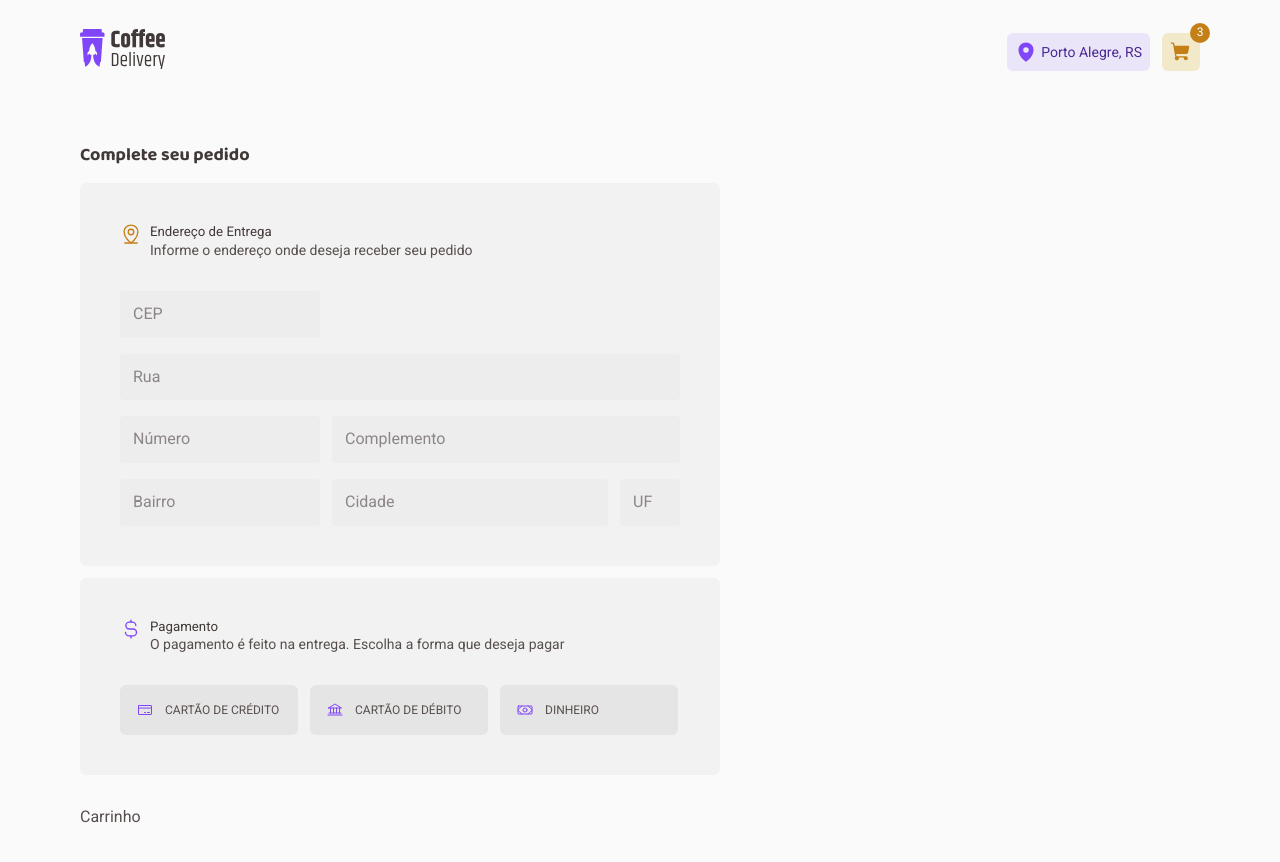
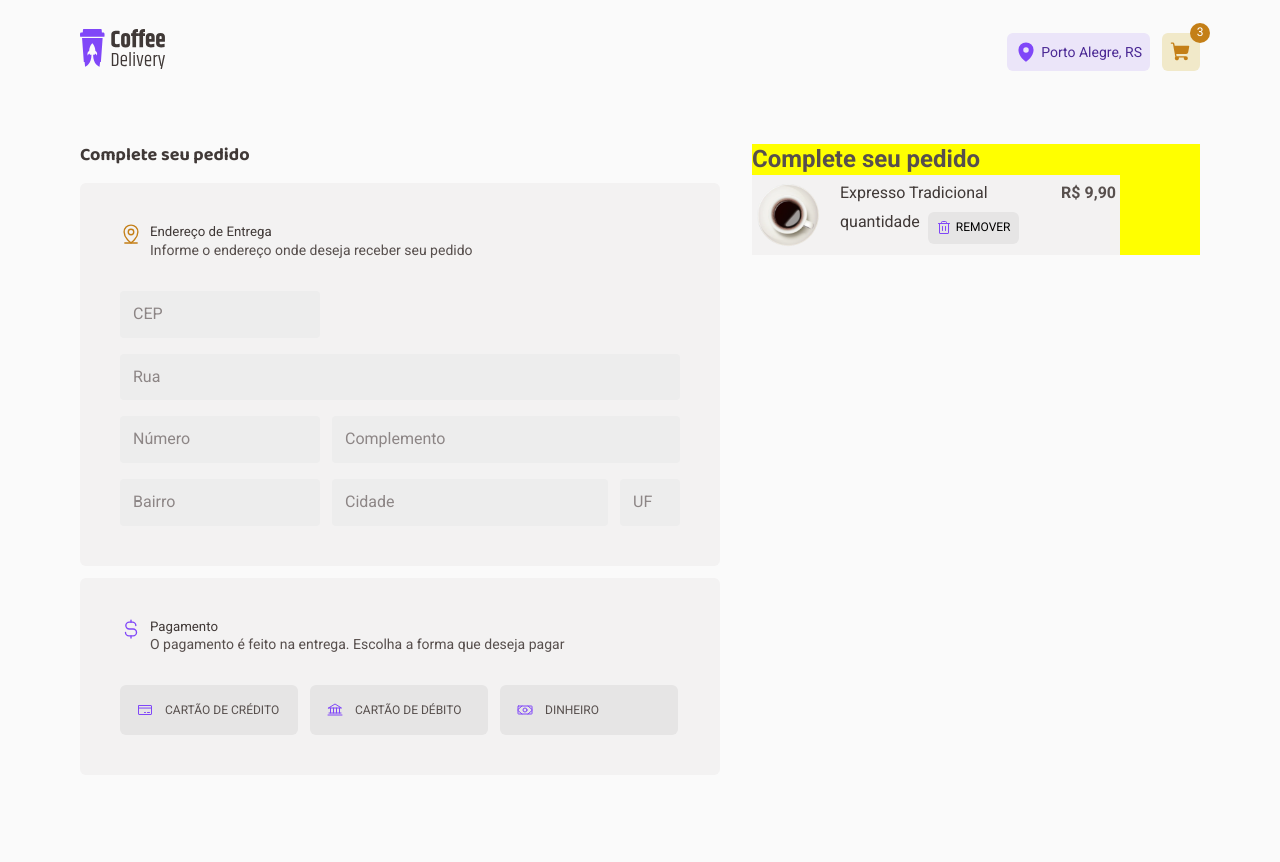
Before and after one commit to joeyanovich/coffee-delivery, a React (Vite) app: page /cart in a window 1280 px wide. Shown: the top 862 px of the page. Built offline with nearby package versions, Linux system fonts and the light colour scheme.

Commit message:
feat 🧑‍💻: cart card template

```diff
--- a/src/pages/Checkout/components/AddressInfo/styled.ts
+++ b/src/pages/Checkout/components/AddressInfo/styled.ts
@@ -1,8 +1,7 @@
 import styled from "styled-components";
 
 export const AddressInfoContainer = styled.div`
-  width: 100%;
-  margin-top: 2.5rem;
+  max-width: 100%;
 
   display: flex;
   flex-direction: column;
--- /dev/null
+++ b/src/pages/Checkout/components/CartSelector/ItemCart/index.tsx
@@ -0,0 +1,26 @@
+import { Trash } from 'phosphor-react';
+import cafe from '../../../../../../public/americano.png'
+import { ItemCartContainer } from "./styled";
+
+export function ItemCart() {
+  return (
+    <ItemCartContainer>
+      <div className="info-coffee">
+        <img className='img-coffee' src={cafe} />
+        <div className="content">
+          <span>Expresso Tradicional</span>
+          <div className="amount-coffee">
+            <div>quantidade</div>
+            <button>
+              <Trash size={16} />
+              Remover
+            </button>
+          </div>
+        </div>
+      </div>
+      <div className="price">
+        <p>R$ 9,90</p>
+      </div>
+    </ItemCartContainer>
+  )
+}
--- /dev/null
+++ b/src/pages/Checkout/components/CartSelector/ItemCart/styled.ts
@@ -0,0 +1,51 @@
+import styled from "styled-components";
+
+export const ItemCartContainer = styled.div`
+  max-width: 23rem;
+  padding: 0.5rem 0.25rem;
+  justify-content: space-between;
+
+  display: flex;
+
+  background-color: ${props => props.theme['base-card']};
+
+  .info-coffee {
+    display: flex;
+    gap: 1.25rem;
+  }
+  .img-coffee{
+    width: 4rem;
+  }
+  .content {
+    color: ${props => props.theme['base-subtitle']};
+  }
+  .amount-coffee {
+    margin-top: 0.5rem;
+
+    display: flex;
+    gap: 0.5rem ;
+  }
+  .amount-coffee button {
+    display: flex;
+    align-items: center;
+    gap: 0.25rem;
+
+    padding: 0.5rem;
+
+    border: none;
+    border-radius: 6px;
+    cursor: pointer;
+
+    text-transform: uppercase;
+    font-size: 0.75rem;
+
+    background-color: ${props => props.theme['base-button']};
+
+    svg {
+      color: ${props => props.theme['purple']};
+    }
+  }
+  .price {
+    font-weight: bold;
+  }
+`
--- a/src/pages/Checkout/components/CartSelector/index.tsx
+++ b/src/pages/Checkout/components/CartSelector/index.tsx
@@ -1,9 +1,11 @@
+import { ItemCart } from "./ItemCart";
 import { CartSelectotContainer } from "./styles";
 
 export function CartSelector() {
   return (
     <CartSelectotContainer>
-      Carrinho
+      <h2>Complete seu pedido</h2>
+      <ItemCart />
     </CartSelectotContainer>
   )
 }
--- a/src/pages/Checkout/components/CartSelector/styles.ts
+++ b/src/pages/Checkout/components/CartSelector/styles.ts
@@ -1,5 +1,7 @@
 import styled from "styled-components";
 
 export const CartSelectotContainer = styled.div`
+  width: 28rem;
 
+  background-color: yellow;
 `
--- a/src/pages/Checkout/styles.ts
+++ b/src/pages/Checkout/styles.ts
@@ -2,9 +2,10 @@ import styled from "styled-components";
 
 export const CheckoutContainer = styled.main`
   width: 100%;
+  margin-top: 2.5rem;
 
   display: flex;
-  align-items: flex-start;
+  align-items: start;
   flex-wrap: wrap;
   gap: 2rem;
 `
```
